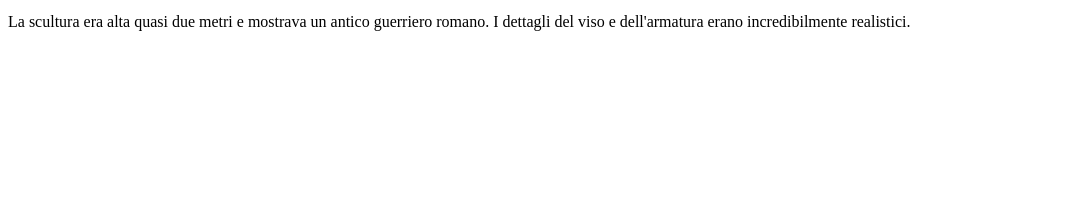
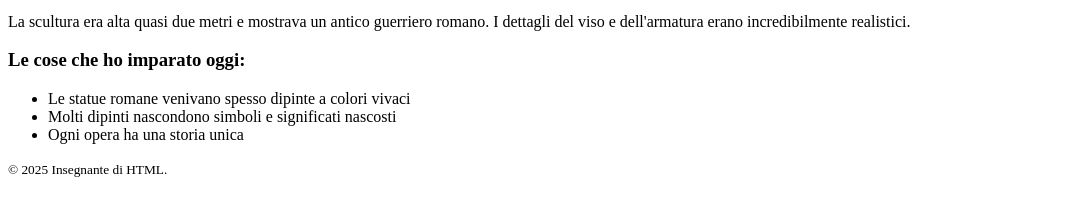
Before and after one commit to SirioRedGiant/htmlcss-hello, a plain HTML site: page index.html in a window 1280 px wide. Shown: the part 335-550 px from the top of the page, without its empty margins (0-1073 px from the left). Drawn offline with Linux system fonts and the light colour scheme.

Commit message:
added cose imparate section & footer

```diff
--- a/index.html
+++ b/index.html
@@ -33,5 +33,18 @@
             <p>Scultura romana in marmo esposta nella sala archeologica.</p>
             <p>La scultura era alta quasi due metri e mostrava un antico guerriero romano. I dettagli del viso e dell'armatura erano incredibilmente realistici.</p>
         </section>
+        <section id="cose-imparate">
+            <h3>Le cose che ho imparato oggi:</h3>
+            <ul>
+                <li>Le statue romane venivano spesso dipinte a colori vivaci</li>
+                <li>Molti dipinti nascondono simboli e significati nascosti</li>
+                <li>Ogni opera ha una storia unica</li>
+            </ul>
+        </section>
+    </main>
+    <footer>
+        <!-- Informazioni aggiuntive -->
+        <p><small>&copy; 2025 Insegnante di HTML.</small></p>
+    </footer>
 </body>
 </html>
```
